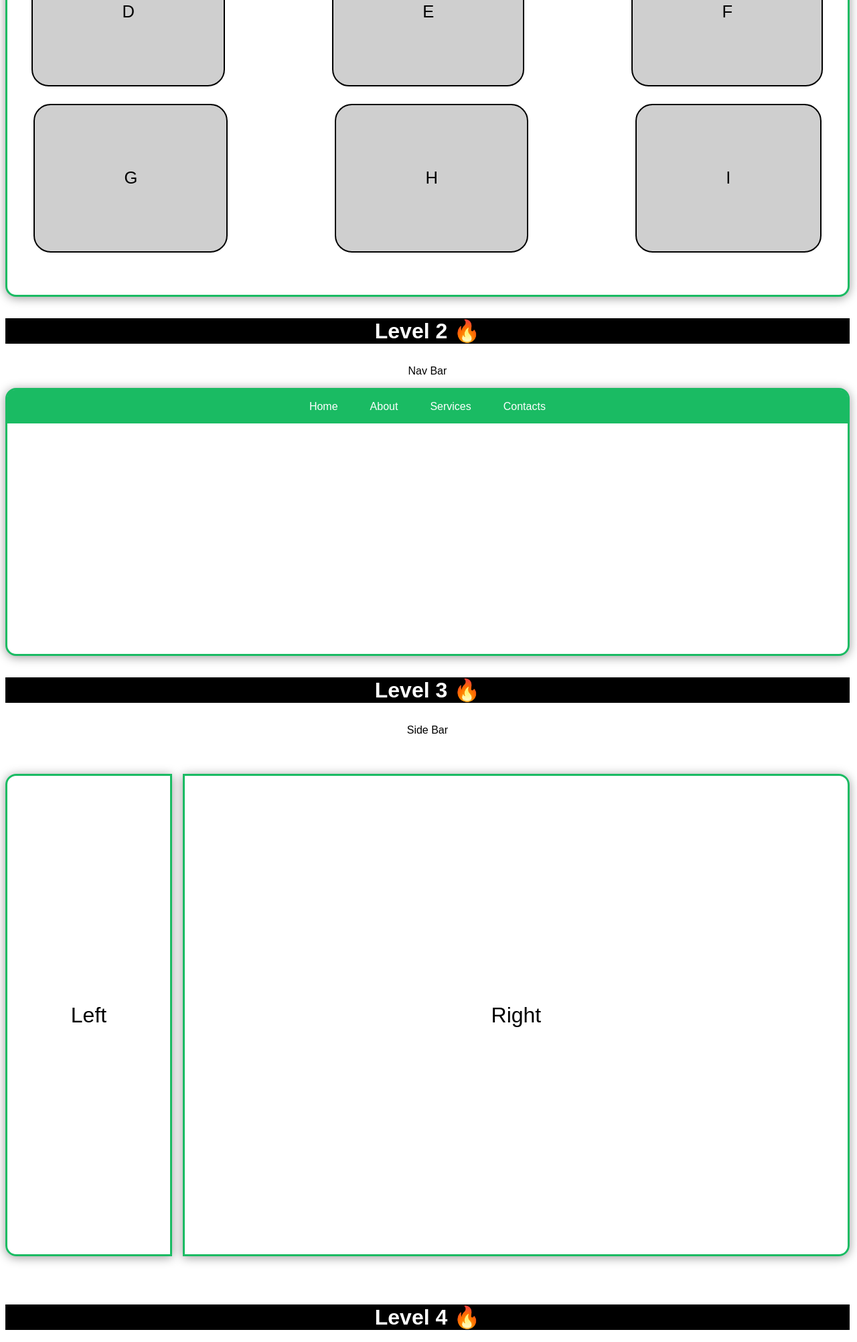
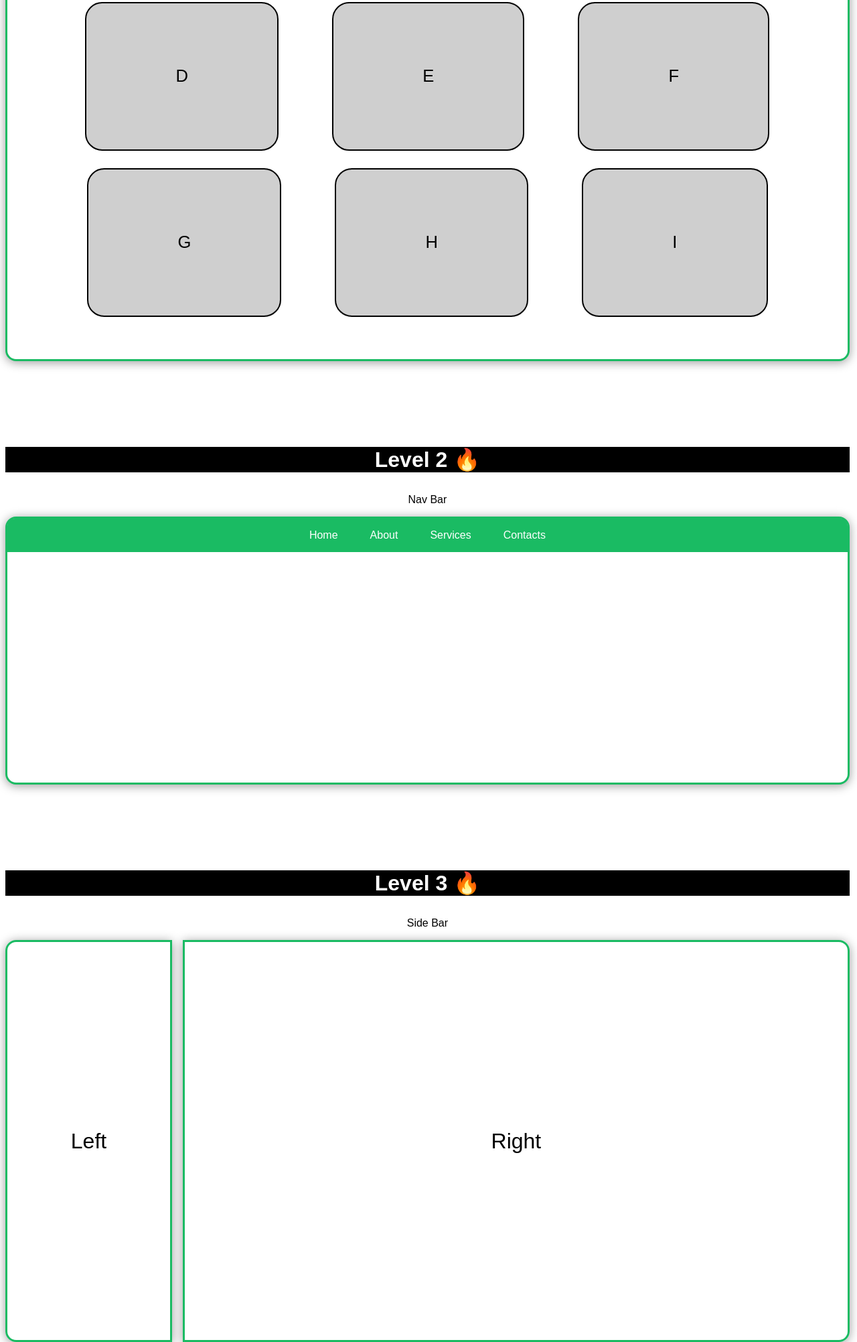
Before and after one commit to AndrickSilva/Zimetrics-Training-Portfolio, a plain HTML site: page Figma-Layouts/Figma-layout.html in a window 1280 px wide. Shown: the part 695-2698 px from the top of the page at 67% size. Drawn offline with Linux system fonts and the light colour scheme.

Commit message:
fixed size issues

```diff
--- a/Figma-Layouts/card-layout.html
+++ b/Figma-Layouts/Figma-layout.html
@@ -13,7 +13,7 @@
         crossorigin="anonymous" referrerpolicy="no-referrer" />
 
 
-    <link rel="stylesheet" href="./css/card.css">
+    <link rel="stylesheet" href="./css/FigmaLayout.css">
 </head>
 
 <body>
--- a/Figma-Layouts/css/card.css
+++ b/Figma-Layouts/css/FigmaLayout.css
@@ -20,7 +20,7 @@
 .h-color{
     background-color: black;
     color: white;
-
+    margin-top: 4em;
 }
 
 .bars {
@@ -85,7 +85,7 @@
 .rows {
     display: flex;
     justify-content: center;
-    gap: 10em;
+    gap: 5em;
     align-items: center;
     max-width: 100%;
 }
@@ -139,7 +139,7 @@
 .side-bar {
     background-color: var(--bg-color);
     width: 100%;
-    min-height: 100vh;
+    /* min-height: 100vh; */
     /* border: 4px solid #4372ff; */
     border-radius: 1em;
     margin-bottom: 1em;
@@ -151,7 +151,7 @@
 
 .left {
     width: 20%;
-    height: 90vh;
+    height: 75vh;
     border: 3px solid var(--border);
     font-size: 2em;
     display: flex;
@@ -163,7 +163,7 @@
 
 .Right {
     width: 80%;
-    height: 90vh;
+    height: 75vh;
     border: 3px solid var(--border);
     font-size: 2em;
     display: flex;
@@ -176,7 +176,7 @@
 .card-layout {
     background-color: var(--bg-color);
     width: 100%;
-    min-height: 100vh;
+    /* min-height: 100vh; */
     border-radius: 1em;
     margin-bottom: 1em;
     display: flex;
```
